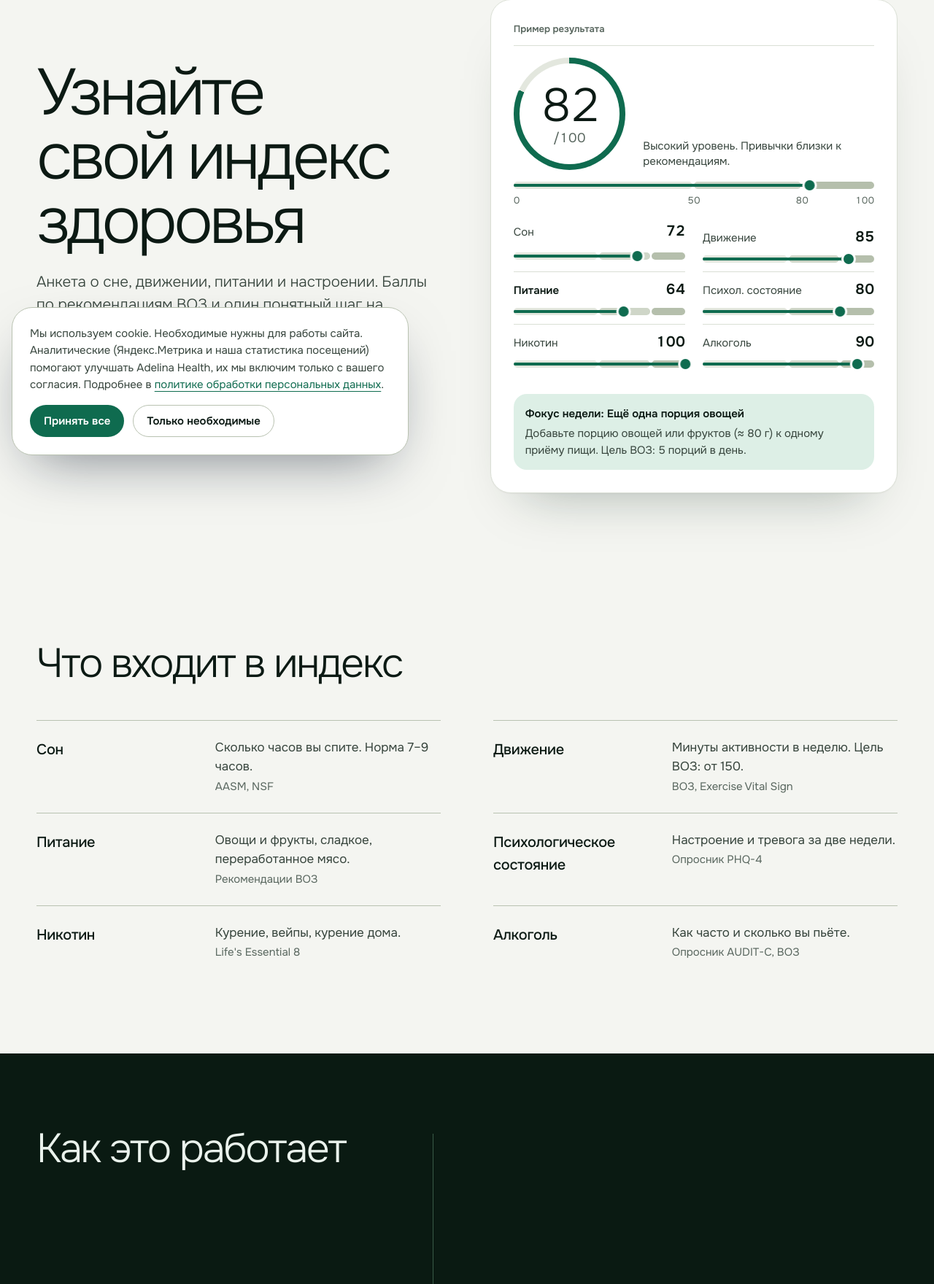
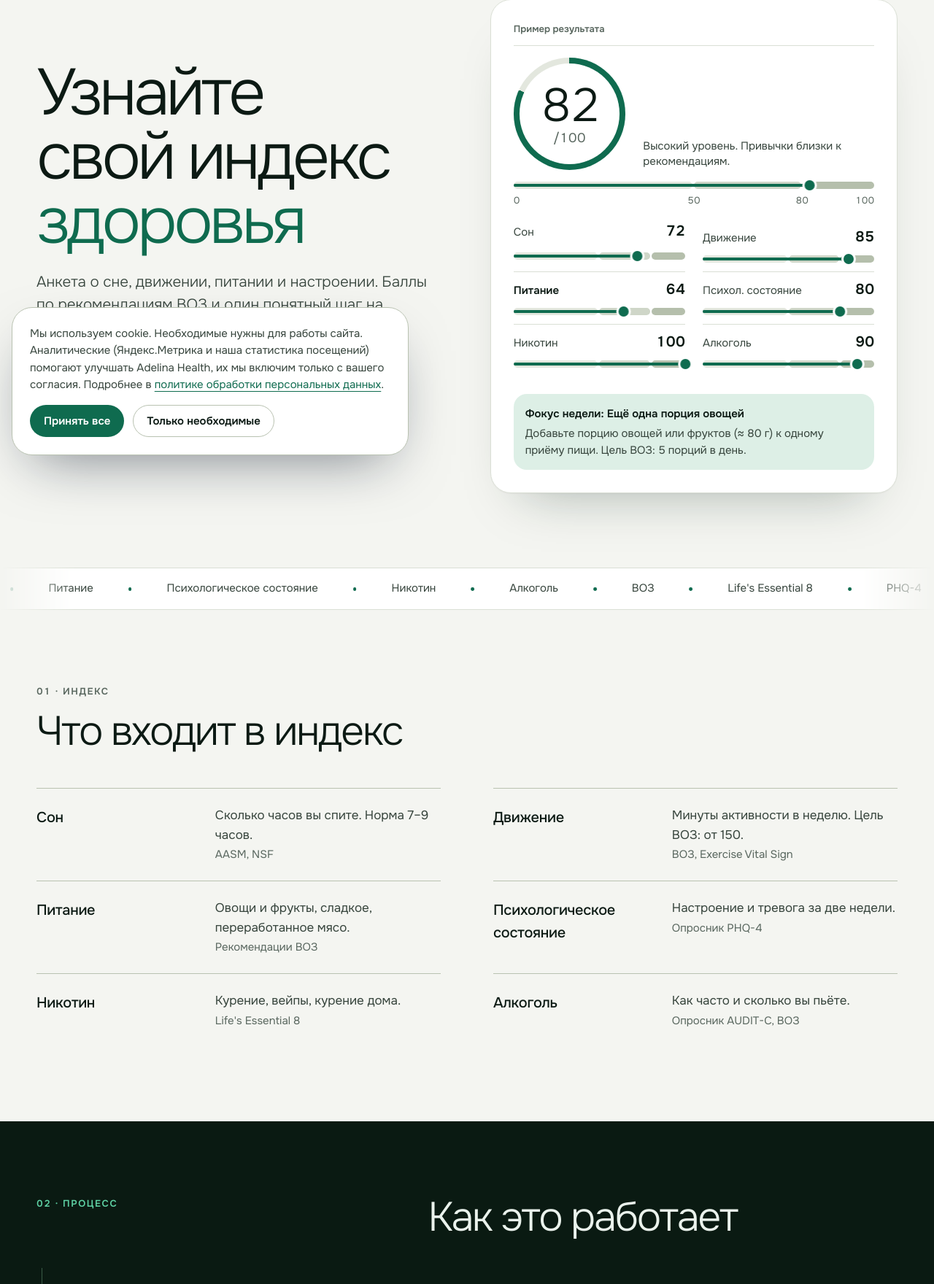
Before and after one commit to VladislavKarnaukhov/Test_AI, a Flask app: page / in a window 1280 px wide. Shown: the part 160-1920 px from the top of the page at 73% size. Run offline with Flask 3, Linux system fonts and the light colour scheme.

Commit message:
Детали по референсам: подписи-эйброу, акцентное слово, бегущая лента тем
Co-Authored-By: Claude Sonnet 5.5 <noreply@anthropic.com>

```diff
--- a/app/static/css/style.css
+++ b/app/static/css/style.css
@@ -582,3 +582,18 @@ input[type=number],input[type=email],input[type=text],input[type=password],.choi
 .brand-i::after{background:var(--accent)}
 @media (max-width:420px){.footer-grid{grid-template-columns:minmax(0,1fr)}.footer-col a{text-wrap:balance}}
 @media (max-width:720px){.site-header{position:static}}
+
+/* Детали по мотивам Function Health / Oura: подписи-эйброу, акцентное слово, бегущая лента тем */
+.accent-word{color:var(--accent)}
+.eyebrow{margin-bottom:var(--sp-4);font-size:var(--fs-xs);font-weight:600;letter-spacing:.12em;text-transform:uppercase;color:var(--ink-3);font-variant-numeric:tabular-nums}
+#how .eyebrow,#plans .eyebrow{color:var(--accent)}
+.ticker{overflow:clip;border-block:1px solid var(--line);background:var(--sheet);-webkit-mask-image:linear-gradient(90deg,transparent,#000 8%,#000 92%,transparent);mask-image:linear-gradient(90deg,transparent,#000 8%,#000 92%,transparent)}
+.ticker-track{display:flex;width:max-content}
+.ticker ul{display:flex;flex:none;gap:0;margin:0;padding:0;list-style:none}
+.ticker li{padding:1rem 1.5rem;font-size:var(--fs-sm);color:var(--ink-2);white-space:nowrap}
+.ticker li::after{content:"";display:inline-block;width:.3rem;height:.3rem;margin-left:3rem;border-radius:50%;background:var(--accent);vertical-align:middle}
+@media (prefers-reduced-motion:no-preference){
+  .ticker-track{animation:tick 48s linear infinite}
+  @keyframes tick{to{transform:translateX(-50%)}}
+}
+@media (prefers-reduced-motion:reduce){.ticker{overflow-x:auto}}
--- a/app/templates/index.html
+++ b/app/templates/index.html
@@ -7,7 +7,7 @@
 <section class="hero">
 <div class="wrap hero-grid">
 <div class="hero-copy">
-<h1>Узнайте свой индекс здоровья</h1>
+<h1>Узнайте свой индекс <span class="accent-word">здоровья</span></h1>
 <p class="lead">Анкета о сне, движении, питании и настроении. Баллы по рекомендациям ВОЗ и один понятный шаг на неделю.</p>
 <div class="hero-actions"><a class="btn btn-primary btn-lg" href="#try" data-metric="hero_start_quiz">Пройти анкету</a><a class="text-link" href="{{ url_for('main.methodology') }}">Как считается балл</a></div>
 <p class="hero-note">3–4 минуты. Не диагноз и не замена врачу.</p>
@@ -38,9 +38,13 @@
 {% endif %}
 </div>
 </section>
+<div class="ticker" aria-hidden="true"><div class="ticker-track">{% for _ in range(2) %}<ul>
+<li>Сон</li><li>Движение</li><li>Питание</li><li>Психологическое состояние</li><li>Никотин</li><li>Алкоголь</li><li>ВОЗ</li><li>Life's Essential 8</li><li>PHQ-4</li><li>AUDIT-C</li><li>IPAQ</li>
+</ul>{% endfor %}</div></div>
 
 <section class="section" aria-labelledby="spheres-title">
 <div class="wrap">
+<p class="eyebrow">01 · Индекс</p>
 <h2 id="spheres-title">Что входит в индекс</h2>
 <dl class="index-list">
 <div><dt>Сон</dt><dd>Сколько часов вы спите. Норма 7–9 часов.<small>AASM, NSF</small></dd></div>
@@ -55,6 +59,7 @@
 
 <section class="section section-tint" id="how" aria-labelledby="how-title">
 <div class="wrap how-grid">
+<p class="eyebrow">02 · Процесс</p>
 <h2 id="how-title">Как это работает</h2>
 <ol class="steps">
 <li><h3>Расскажите о себе</h3><p>Короткая анкета о самочувствии, ритме жизни и целях.</p></li>
@@ -67,6 +72,7 @@
 <section class="section quiz-section" id="try" aria-labelledby="try-title">
 <div class="wrap">
 <div class="quiz-head">
+<p class="eyebrow">03 · Анкета</p>
 <h2 id="try-title">Анкета</h2>
 <p class="lead">Сон, движение, питание, психологическое состояние, никотин и алкоголь. Выберите уровень: короткий — 3–4 минуты, средний — 10, расширенный — с данными обследования.</p>
 <p class="beta-note">Бета-версия методики v{{ method_version }}: построена на рекомендациях ВОЗ, таблицах Life's Essential 8 и валидированных опросниках, проходит проверку. Это не медицинская консультация и не диагноз. <a href="{{ url_for('main.methodology') }}">Как считается балл</a></p>
@@ -128,6 +134,7 @@
 
 <section class="section" id="plans" aria-labelledby="plans-title">
 <div class="wrap">
+<p class="eyebrow">04 · Тарифы</p>
 <h2 id="plans-title">Тарифы</h2>
 <p class="lead">Начните с разового скоринга или выберите регулярную поддержку.</p>
 <div class="plans">
```
